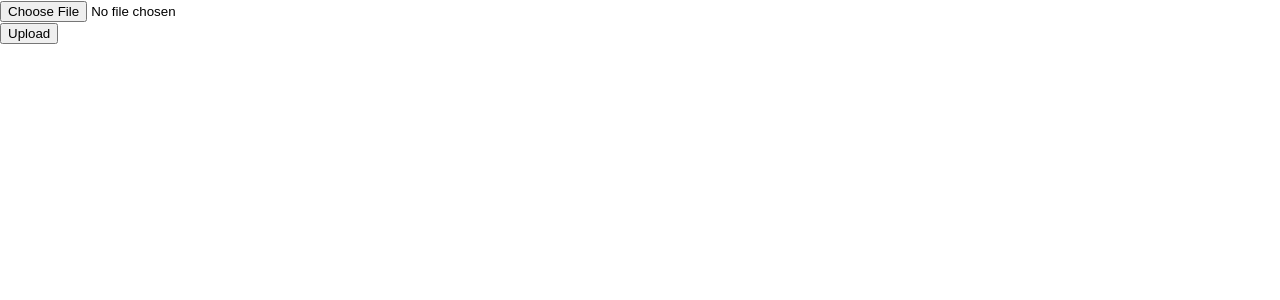
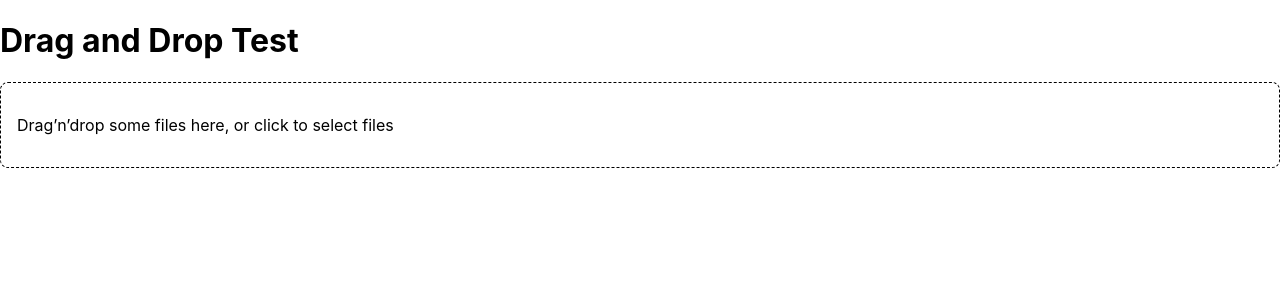
Before and after one commit to MHaurel/prevent_forest_fires, a React (Create React App) app in the folder frontend/: page / in a window 1280 px wide. Shown: the top 300 px of the page. Built offline with nearby package versions, Linux system fonts and the light colour scheme.

Commit message:
Dropzone
Link to API does not work because needs an asynchronous method to fetch the prediction

```diff
--- a/frontend/package.json
+++ b/frontend/package.json
@@ -6,9 +6,11 @@
     "@testing-library/jest-dom": "^5.16.5",
     "@testing-library/react": "^13.4.0",
     "@testing-library/user-event": "^13.5.0",
+    "cuid": "^3.0.0",
     "react": "^18.2.0",
     "react-dom": "^18.2.0",
-    "react-scripts": "5.0.1",
+    "react-dropzone": "^14.2.3",
+    "react-scripts": "^5.0.1",
     "web-vitals": "^2.1.4"
   },
   "scripts": {
--- /dev/null
+++ b/frontend/src/components/App.js
@@ -0,0 +1,62 @@
+import { useCallback, useState } from "react";
+import Dropzone from "./Dropzone";
+import ImagePreview from "./ImagePreview";
+import cuid from "cuid";
+
+function App() {
+    const [images, setImages] = useState([]);
+    const onDropImg = useCallback((acceptedFiles) => {
+        acceptedFiles.map((file) => {
+            const reader = new FileReader();
+
+            reader.onload = function(e) {
+                setImages((prevState) => [
+                    ...prevState,
+                    {id: cuid(), src: e.target.result},
+                ]);
+            };
+
+            reader.readAsDataURL(file);
+
+            // Make it an asynchronous method
+            var prediction = getPrediction(file);
+            console.log(`prediction: ${prediction}`)
+
+            return file;
+        })
+    }, []);
+
+    const getPrediction = (image_file) => {
+        console.log('getting a prediction')
+        try {
+            const formData = new FormData();
+            formData.append('file', image_file);
+
+            fetch("http://localhost:5000/predict", {
+                method: "POST",
+                body: formData
+            }).then(response => response.json()).then(data => {
+                // console.log(data);
+                // document.getElementById('prediction').innerText = `prediction: ${data['prediction']}`;
+                var prediction = data['prediction'];
+                console.log(`prediction: ${prediction}`)
+                return prediction;
+            }).catch(error => {
+                console.error(error)
+                return -1;
+            });
+        } catch {
+            console.error("Could not proceed / File not existing")
+        }
+    }
+
+    return (
+        <main className="App">
+            <h1 className="text-center">Drag and Drop Test</h1>
+            <Dropzone onDrop={onDropImg} accept={"image/*"}/>
+            <ImagePreview images={images}/>
+        </main>
+    )
+}
+
+export default App;
--- /dev/null
+++ b/frontend/src/components/Dropzone.css
@@ -0,0 +1,6 @@
+.dropzone {
+    border: 1px black dashed;
+    border-radius: 8px;
+    padding: 1rem;
+    cursor: pointer;
+}
--- /dev/null
+++ b/frontend/src/components/Dropzone.js
@@ -0,0 +1,40 @@
+import React from "react";
+import { useDropzone } from "react-dropzone";
+import './Dropzone.css';
+
+function Dropzone({ onDrop, accept, open }) {
+    const { getRootProps, getInputProps, isDragActive, acceptedFiles } = useDropzone({
+        accept, onDrop
+    });
+
+    const files = acceptedFiles.map((file) => (
+        <li key={file.path}>
+            {file.path} - {file.size} bytes
+        </li>
+    ));
+
+    return (
+        <div {...getRootProps({ className: "dropzone" })}>
+            <input className="input-zone" {...getInputProps()} />
+            <div className="text-center">
+                {isDragActive ? (
+                    <p className="dropzone-content">
+                        Release to drop the files here
+                    </p>
+                ) : (
+                    <p className="dropzone-content">
+                        Drag’n’drop some files here, or click to select files
+                    </p>
+                )}
+                {/* <button type="button" onClick={open} className="btn">
+                    Click to select files
+                </button> */}
+            </div>
+            <aside>
+                <ul>{files}</ul>
+            </aside>
+        </div>
+    );
+}
+
+export default Dropzone;
--- a/frontend/src/components/ImageLoader.css
+++ b/frontend/src/components/ImageLoader.css
@@ -0,0 +1,27 @@
+/* *, html {
+    background-image: url('../resources/images/forest_background.png');
+} */
+
+.wrapper {
+    height: 100vh;
+    display: flex;
+    flex-direction: column;
+    align-items: center;
+    justify-content: center;
+}
+
+.wrapper h1 {
+    letter-spacing: 0.1em;
+}
+
+/* .wrapper .inputZone {
+    display: flex;
+    align-items: center;
+    justify-content: center;
+
+    cursor: pointer;
+    border: dashed 1px black;
+    width: 35%;
+    height: 35%;
+    border-radius: 1rem;
+} */
--- a/frontend/src/components/ImageLoader.js
+++ b/frontend/src/components/ImageLoader.js
@@ -1,4 +1,6 @@
 import { useState } from 'react';
+import './ImageLoader.css';
+import Dropzone from './Dropzone';
 
 function ImageLoader() {
   const [file] = useState();
@@ -17,6 +19,7 @@ function ImageLoader() {
           body: formData
         }).then(response => response.json()).then(data => {
           console.log(data);
+          document.getElementById('prediction').innerText = `prediction: ${data['prediction']}`;
         }).catch(error => {
           console.error(error)
         })
@@ -26,33 +29,17 @@ function ImageLoader() {
     }
   };
 
-  const handleUploadClick = () => {
-    if (!file) {
-      return;
-    }
+  return (
+    <div className='wrapper'>
+      <h1>Prevent Forest Fires</h1>
+      {/* <div className='inputZone'>
+        <input id='image-input' type="file" onChange={handleFileChange} />
+      </div> */}
+      {/* <div>{file && `${file.name} - ${file.type}`}</div> */}
 
-    // 👇 Uploading the file using the fetch API to the server
-    fetch('https://httpbin.org/post', {
-      method: 'POST',
-      body: file,
-      // 👇 Set headers manually for single file upload
-      headers: {
-        'content-type': file.type,
-        'content-length': `${file.size}`, // 👈 Headers need to be a string
-      },
-    })
-      .then((res) => res.json())
-      .then((data) => console.log(data))
-      .catch((err) => console.error(err));
-  };
+      <p id='prediction'></p>
 
-  return (
-    <div>
-      <input id='image-input' type="file" onChange={handleFileChange} />
-
-      <div>{file && `${file.name} - ${file.type}`}</div>
-
-      <button onClick={handleUploadClick}>Upload</button>
+      <Dropzone/>
     </div>
   );
 }
--- /dev/null
+++ b/frontend/src/components/ImagePreview.js
@@ -0,0 +1,25 @@
+import React from "react";
+
+const Image = ({image}) => {
+    return (
+        <div className="file-item">
+            <img
+                alt={`img - ${image.id}`}
+                src={image.src}
+                className="file-img"
+            />
+        </div>
+    )
+}
+
+const ImagePreview = ({ images }) => {
+    const renderImage = (image, index) => {
+        return <Image image={image} key={`${image.id}-image`} />;
+    };
+
+    return (
+        <section className="file-list">{images.map(renderImage)}</section>
+    );
+};
+
+export default ImagePreview;
--- a/frontend/src/index.js
+++ b/frontend/src/index.js
@@ -3,11 +3,12 @@ import ReactDOM from 'react-dom/client';
 import './index.css';
 import ImageLoader from './components/ImageLoader';
 import reportWebVitals from './reportWebVitals';
+import App from './components/App';
 
 const root = ReactDOM.createRoot(document.getElementById('root'));
 root.render(
   <React.StrictMode>
-    <ImageLoader />
+    <App />
   </React.StrictMode>
 );
 
```
Also changed, not shown: frontend/src/App.js (deleted), frontend/src/components/App.css (added), frontend/src/resources/images/forest_background.png (added), 1 other file (tests, documents, lock files or other folders).
